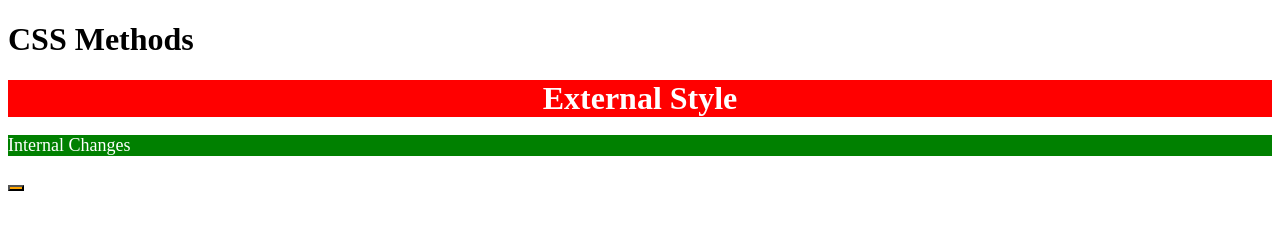
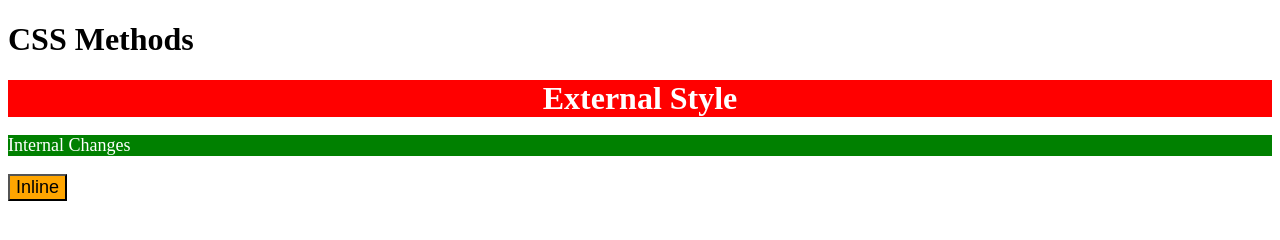
Before and after one commit to ivsaxela/odin-css-assignments, a plain HTML site: page 01-css-methods.html/index.html in a window 1280 px wide. Drawn offline with Linux system fonts and the light colour scheme.

Commit message:
Button update

```diff
--- a/01-css-methods.html/index.html
+++ b/01-css-methods.html/index.html
@@ -16,6 +16,6 @@
     <h1>CSS Methods</h1>
     <div>External Style</div>
     <p>Internal Changes</p>
-    <button style="background-color: orange; font-size: 18px;"></button>
+    <button style="background-color: orange; font-size: 18px;">Inline</button>
 </body>
 </html>
```
